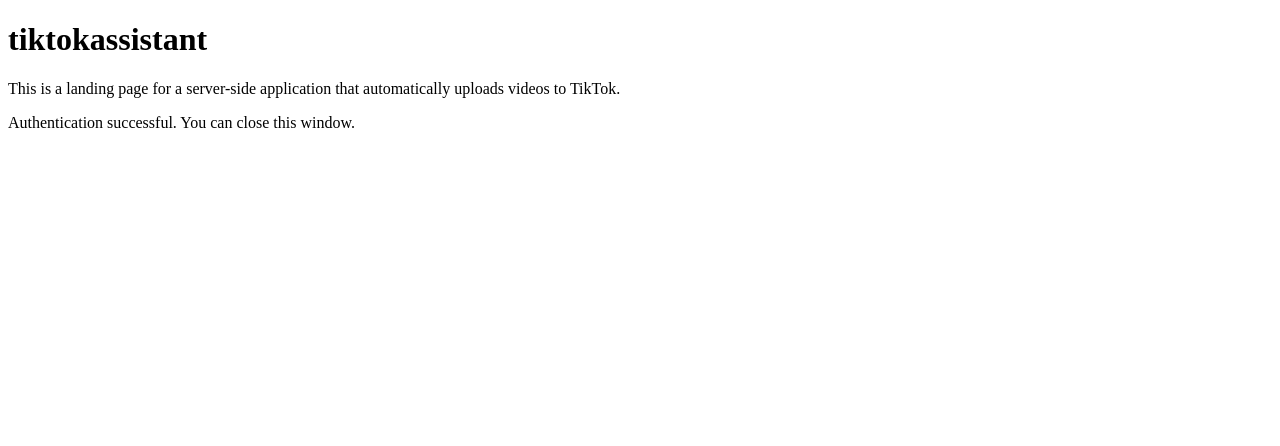
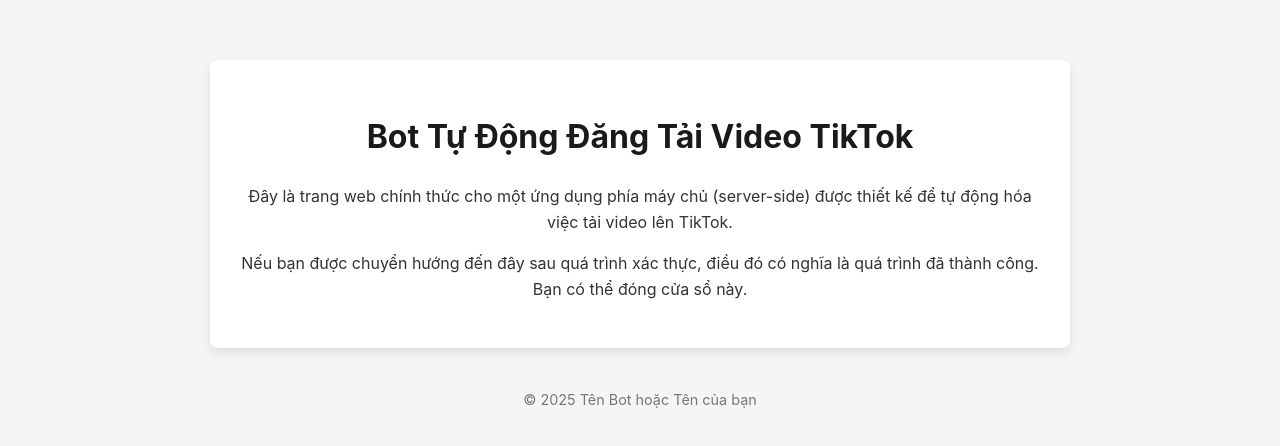
Before and after one commit to phucnguyengt/tiktokassistant, a plain HTML site: page index.html in a window 1280 px wide. Drawn offline with Linux system fonts and the light colour scheme.

Commit message:
Update index.html

```diff
--- a/index.html
+++ b/index.html
@@ -1,12 +1,46 @@
 <!DOCTYPE html>
-<html lang="en">
+<html lang="vi">
 <head>
     <meta charset="UTF-8">
+    <meta name="viewport" content="width=device-width, initial-scale=1.0">
     <title>TikTok Upload Bot</title>
+    <style>
+        body {
+            font-family: -apple-system, BlinkMacSystemFont, "Segoe UI", Roboto, Helvetica, Arial, sans-serif;
+            line-height: 1.6;
+            background-color: #f4f5f7;
+            color: #333;
+            margin: 0;
+            padding: 20px;
+        }
+        .container {
+            max-width: 800px;
+            margin: 40px auto;
+            padding: 30px;
+            background-color: #ffffff;
+            border-radius: 8px;
+            box-shadow: 0 4px 8px rgba(0,0,0,0.1);
+            text-align: center;
+        }
+        h1 {
+            color: #1a1a1a;
+        }
+        .footer {
+            text-align: center;
+            margin-top: 40px;
+            font-size: 0.9em;
+            color: #777;
+        }
+    </style>
 </head>
 <body>
-    <h1>tiktokassistant</h1>
-    <p>This is a landing page for a server-side application that automatically uploads videos to TikTok.</p>
-    <p>Authentication successful. You can close this window.</p>
+    <div class="container">
+        <h1>Bot Tự Động Đăng Tải Video TikTok</h1>
+        <p>Đây là trang web chính thức cho một ứng dụng phía máy chủ (server-side) được thiết kế để tự động hóa việc tải video lên TikTok.</p>
+        <p>Nếu bạn được chuyển hướng đến đây sau quá trình xác thực, điều đó có nghĩa là quá trình đã thành công. Bạn có thể đóng cửa sổ này.</p>
+    </div>
+    <div class="footer">
+        <p>&copy; 2025 Tên Bot hoặc Tên của bạn</p>
+    </div>
 </body>
 </html>
```
